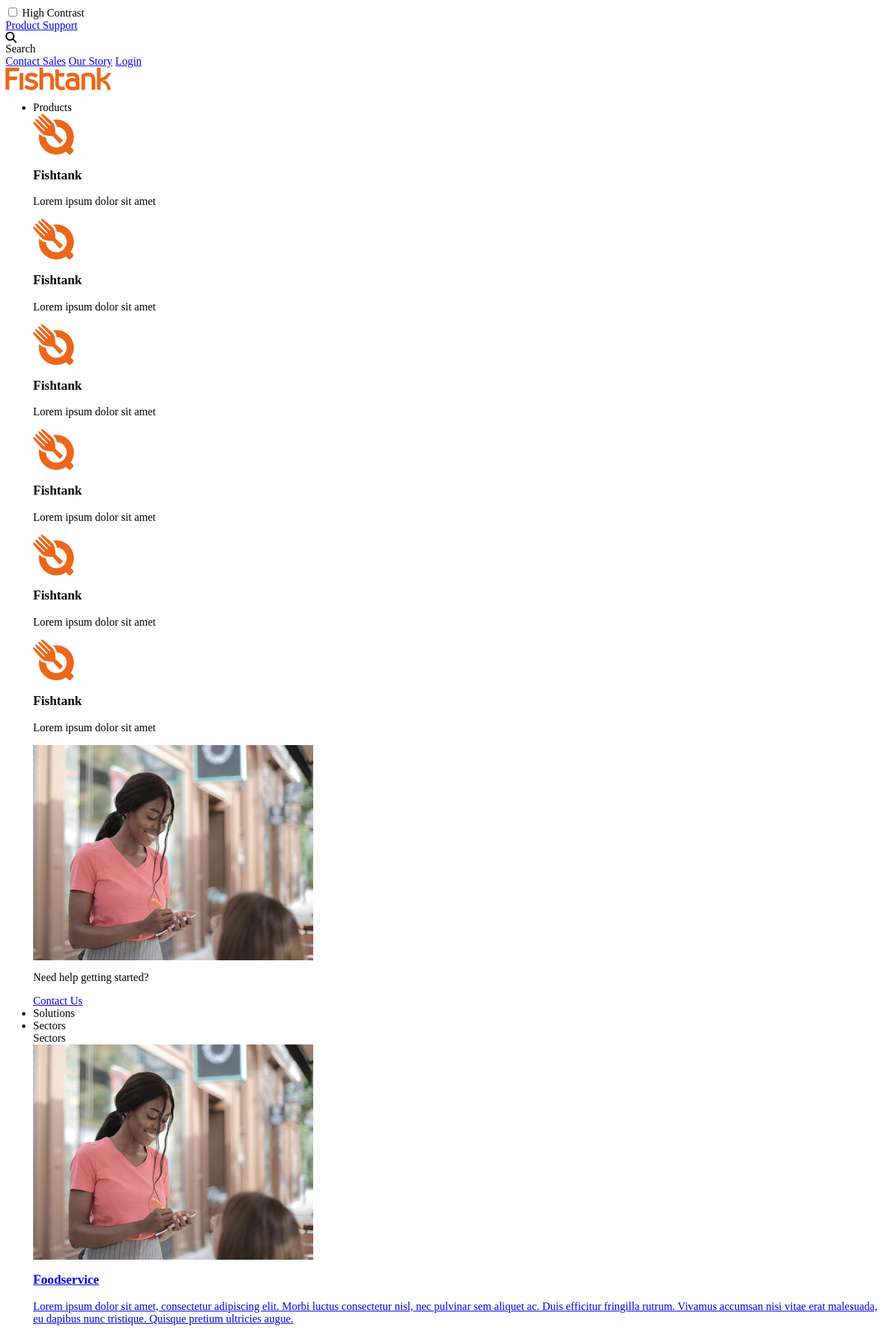
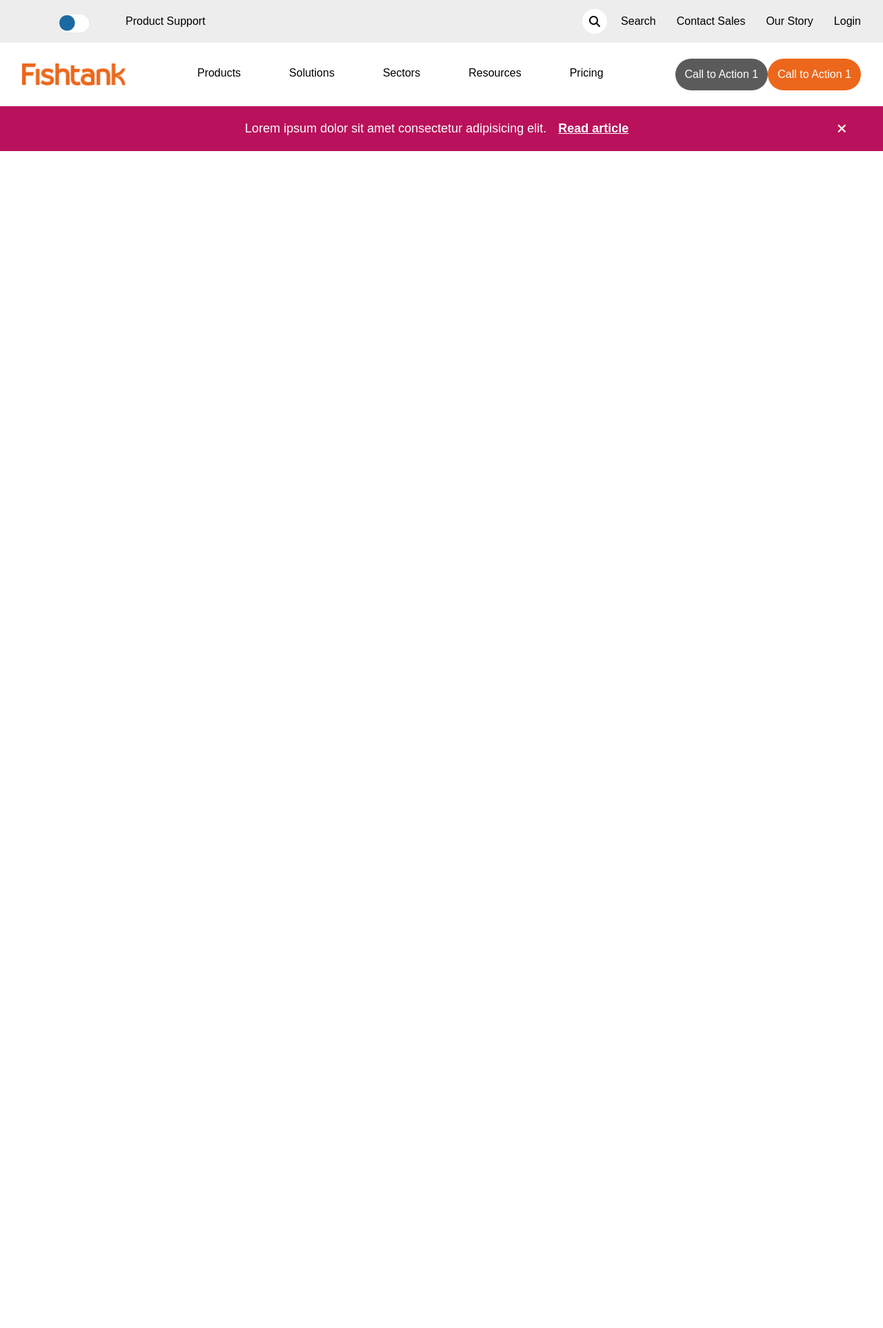
Before and after one commit to jlancaster1223/fishtank, a PHP site: page / in a window 1280 px wide. Shown: the top 1925 px of the page at 69% size. After the commit the page ends 219 px from the top, so only its background shows below. Run offline with PHP 8.4, Linux system fonts and the light colour scheme.

Commit message:
Update style.css

```diff
--- a/_assets/style.css
+++ b/_assets/style.css
@@ -1,175 +1,359 @@
-<link rel="stylesheet" href="https://cdnjs.cloudflare.com/ajax/libs/font-awesome/6.5.2/css/all.min.css" integrity="sha512-SnH5WK+bZxgPHs44uWIX+LLJAJ9/2PkPKZ5QiAj6Ta86w+fsb2TkcmfRyVX3pBnMFcV7oQPJkl9QevSCWr3W6A==" crossorigin="anonymous" referrerpolicy="no-referrer" />
-<link rel="stylesheet" href="/_assets/style.css" />
-<nav>
-    <div class="header__topbar">
-        <div class="container">
-            <div class="header__topbar__left">
-                <div class="contrastToggle">
-                    <input type="checkbox" id="contrastToggle">
-                    <label for="contrastToggle">High Contrast</label>
-                </div>
-                <a href="#">Product Support</a>
-            </div>
-            <div class="header__topbar__right">
-                <div class="search">
-                    <i class="fa-solid fa-magnifying-glass"></i>
-                    <div>Search</div>
-                </div>
-                <a href="#">Contact Sales</a>
-                <a href="#">Our Story</a>
-                <a href="#">Login</a>
-            </div>
-        </div>
-    </div>
-    <header class="header__main">
-        <div class="container">
-        <div class="header__main__logo">
-            <img src="/_assets/logo.png" />
-        </div>
-        <nav class="header__main__menu">
-            <ul>
-                <li class="has-submenu">
-                    Products
-                    <div class="submenu submenu__style1">
-                        <div class="container">
-                            <div class="submenu__main">
-                                <div class="submenu__items">
-                                    <div class="submenu__items__single">
-                                        <img src="/_assets/icons/fork.png">
-                                        <div>
-                                            <h3>Fishtank</h3>
-                                            <p>Lorem ipsum dolor sit amet</p>
-                                        </div>
-                                    </div>
-                                    <div class="submenu__items__single">
-                                        <img src="/_assets/icons/fork.png">
-                                        <div>
-                                            <h3>Fishtank</h3>
-                                            <p>Lorem ipsum dolor sit amet</p>
-                                        </div>
-                                    </div>
-                                    <div class="submenu__items__single">
-                                        <img src="/_assets/icons/fork.png">
-                                        <div>
-                                            <h3>Fishtank</h3>
-                                            <p>Lorem ipsum dolor sit amet</p>
-                                        </div>
-                                    </div>
-                                    <div class="submenu__items__single">
-                                        <img src="/_assets/icons/fork.png">
-                                        <div>
-                                            <h3>Fishtank</h3>
-                                            <p>Lorem ipsum dolor sit amet</p>
-                                        </div>
-                                    </div>
-                                    <div class="submenu__items__single">
-                                        <img src="/_assets/icons/fork.png">
-                                        <div>
-                                            <h3>Fishtank</h3>
-                                            <p>Lorem ipsum dolor sit amet</p>
-                                        </div>
-                                    </div>
-                                    <div class="submenu__items__single">
-                                        <img src="/_assets/icons/fork.png">
-                                        <div>
-                                            <h3>Fishtank</h3>
-                                            <p>Lorem ipsum dolor sit amet</p>
-                                        </div>
-                                    </div>
-                                </div>
-                                <div class="submenu__standoutimage">
-                                    <img src="/_assets/pexels-andrea-piacquadio-3801701.jpg">
-                                </div>
-                            </div>
-                        </div>
-                        <div class="submenu__footer">
-                            <div class="container">
-                                <p>Need help getting started?</p>
-                                <a href="#" class="button button-outline">Contact Us</a>
-                            </div>
-                        </div>
-                    </div>
-                </li>
-                <li>Solutions</li>
-                <li class="has-submenu">
-                    Sectors
-                    <div class="submenu submenu__style2">
-                        <div class="container">
-                            <div class="submenu__sectors">
-                                <div class="submenu__style2__heading">Sectors</div>
-                                <div class="submenu__sectors__wrapper">
-                                    <a href="#" class="submenu__sectors__single">
-                                        <div class="submenu__sectors__single__image">
-                                            <img src="/_assets/pexels-andrea-piacquadio-3801701.jpg">
-                                        </div>
-                                        <h3>Foodservice</h3>
-                                        <p>Lorem ipsum dolor sit amet, consectetur adipiscing elit. Morbi luctus consectetur nisl, nec pulvinar sem aliquet ac. Duis efficitur fringilla rutrum. Vivamus accumsan nisi vitae erat malesuada, eu dapibus nunc tristique. Quisque pretium ultricies augue.</p>
-                                    </a>
-                                    <a href="#" class="submenu__sectors__single">
-                                        <div class="submenu__sectors__single__image">
-                                            <img src="/_assets/pexels-andrea-piacquadio-3801701.jpg">
-                                        </div>
-                                        <h3>Foodservice</h3>
-                                        <p>Lorem ipsum dolor sit amet, consectetur adipiscing elit. Morbi luctus consectetur nisl, nec pulvinar sem aliquet ac. Duis efficitur fringilla rutrum. Vivamus accumsan nisi vitae erat malesuada, eu dapibus nunc tristique. Quisque pretium ultricies augue.</p>
-                                    </a>
-                                    <a href="#" class="submenu__sectors__single">
-                                        <div class="submenu__sectors__single__image">
-                                            <img src="/_assets/pexels-andrea-piacquadio-3801701.jpg">
-                                        </div>
-                                        <h3>Foodservice</h3>
-                                        <p>Lorem ipsum dolor sit amet, consectetur adipiscing elit. Morbi luctus consectetur nisl, nec pulvinar sem aliquet ac. Duis efficitur fringilla rutrum. Vivamus accumsan nisi vitae erat malesuada, eu dapibus nunc tristique. Quisque pretium ultricies augue.</p>
-                                    </a>
-                                    <a href="#" class="submenu__sectors__single">
-                                        <div class="submenu__sectors__single__image">
-                                            <img src="/_assets/pexels-andrea-piacquadio-3801701.jpg">
-                                        </div>
-                                        <h3>Foodservice</h3>
-                                        <p>Lorem ipsum dolor sit amet, consectetur adipiscing elit. Morbi luctus consectetur nisl, nec pulvinar sem aliquet ac. Duis efficitur fringilla rutrum. Vivamus accumsan nisi vitae erat malesuada, eu dapibus nunc tristique. Quisque pretium ultricies augue.</p>
-                                    </a>
-                                </div>
-                            </div>
-                            <div class="submenu__links">
-                                <div class="submenu__style2__heading">By role</div>
+:root {
+        --nutritics-plum: #B9115B;
+        --nutritics-orange: #EC671B;
+        --nutritics-blue: #1A6AA1;
+        --off-white: #FDF4EB;
+    }
+    * {
+        box-sizing: border-box;
+        font-family: sans-serif;
+    }
+    body {
+        margin: 0;
+    }
+    p {
+        margin: 0;
+    }
+    .container {
+        max-width: 1570px;
+        width: 95%;
+        margin: auto;
+    }
 
-                                <ul>
-                                    <li>
-                                        <a href="#">Product Manager</a>
-                                    </li>
-                                    <li>
-                                        <a href="#">Head Chef</a>
-                                    </li>
-                                    <li>
-                                        <a href="#">Head of Operations</a>
-                                    </li>
-                                </ul>
-                            </div>
-                        </div>
-                    </div>
-                </li>
-                <li>Resources</li>
-                <li>Pricing</li>
-            </ul>
-        </nav>
-        <div class="header__main__actions">
-            <a href="#" class="button button-primary">Call to Action 1</a>
-            <a href="#" class="button button-secondary">Call to Action 1</a>
-        </div>
-        </div>
-    </header>
-    <div class="header__usps">
-        <div class="container">
-            <span class="clearfix"></span>
-            <div class="header__usps__content">
-                Lorem ipsum dolor sit amet consectetur adipisicing elit.
-                <a href="#">Read article</a>
-            </div>
-            <span class="header__usps__close" onclick="closeUSPs()">
-                <i class="fa-solid fa-xmark"></i>
-            </span>
-        </div>
-    </div>
-</nav>
+    .header__topbar {
+        padding: 6px 0;
+        background: #EDEDED;
+    }
 
-<!-- Include jquery -->
-<script src="https://code.jquery.com/jquery-3.6.0.min.js"></script>
-<script src="/_assets/script.js"></script>
+    .header__main > .container {
+        display: flex;
+        flex-direction: row;
+        align-items: center;
+        justify-content: space-between;
+    }
+    .header__main__logo img {
+        width: 150px;
+    }
+
+
+    .header__main__menu > ul {
+        list-style: none;
+        padding: 0;
+        margin: 0;
+        display: flex;
+        flex-direction: row;
+        align-items: center;
+        gap: 70px;
+    }
+    .header__main__menu > ul > li {
+        padding: 35px 0;
+        border-bottom: 4px solid transparent;
+    }
+    .header__main__menu > ul > li:hover {
+        border-bottom: 4px solid #0089BF;
+    }
+
+    .header__main__actions {
+        width: fit-content;
+        display: flex;
+        flex-direction: row;
+        align-items: center;
+    }
+
+    .header__usps {
+        background: var(--nutritics-plum);
+        padding: 22px;
+
+}
+.header__usps > .container {
+    display: flex;
+    flex-direction: row;
+    align-items: center;
+    justify-content: space-between;
+}
+
+.header__usps__close i {
+    color: var(--off-white);
+    font-size:18px;
+}
+
+.header__usps__content {
+    text-align: center;
+    color: white;
+    font-size:18px;
+}
+.header__usps__content a {
+    color:white;
+    font-weight: 600;
+    margin-left: 12px;
+}
+
+span.header__usps__close {
+    width: fit-content;
+}
+
+.clearfix {
+    display: block;
+    width: auto;
+}
+
+.button {
+    padding: 14px;
+    display: block;
+    border-radius: 100px;
+    color: white;
+    text-decoration: none;
+    width: max-content;
+}
+.button.button-primary {
+    background: #5B5B5B;
+}
+.button.button-secondary {
+    background: var(--nutritics-orange);
+}
+
+.submenu {
+    position: absolute;
+    width: 100%;
+    left: 0;
+    margin-top: 39px;
+    background: white;
+}
+
+.header__main {
+    position: relative;
+}
+
+.submenu {
+    display: none;
+}
+
+.submenu__style1 .submenu__items {
+    display: flex;
+    flex-wrap: wrap;
+}
+
+.submenu__style1 .submenu__main {
+    display: flex;
+    flex-direction: row;
+    gap: 100px;
+}
+
+.submenu__style1 .submenu__items__single {
+    gap: 38px;
+    width: calc(50% - 16px);
+    display: flex;
+    flex-direction: row;
+    align-items: center;
+}
+.submenu__style1 .submenu__items__single img {
+    display: block;
+    width: 59px;
+    height: 59px;
+}
+
+.submenu__footer {
+    padding: 35px 0;
+    background: #EC671B;
+    /* display: block; */
+    width: 100%;
+}
+
+.submenu.submenu__style1 > .container {
+    flex-direction: column;
+    padding-top: 82px;
+    padding-bottom: 109px;
+}
+
+.submenu__standoutimage {
+    border-radius: 40px;
+    height: 312px;
+    width: 406px;
+}
+
+.submenu__standoutimage img {
+    object-fit: cover;
+    width: 100%;
+    height: 100%;
+}
+.submenu__footer .container {
+    display: flex;
+    flex-direction: row;
+    align-items: center;
+    color: white;
+    /* font-size: 40px; */
+    gap: 30px;
+}
+
+.submenu__footer .container p {
+    font-size: 40px;
+}
+
+.button.button-outline {
+    border: 1px solid white;
+}
+.submenu__style2 .container {
+    display: flex;
+    flex-direction: row;
+}
+
+.submenu__style2 .submenu__sectors {
+    flex: 2;
+    padding: 77px 0;
+    padding-right: 55px;
+    border-right: 1px solid black;
+    margin-right: 55px;
+}
+
+.submenu__style2 .submenu__links {
+    flex: 1;
+    padding: 77px 0;
+}
+
+.submenu__sectors__wrapper {
+    display: flex;
+    flex-direction: row;
+    gap: 32px;
+}
+
+a.submenu__sectors__single {
+    width: 25%;
+    color: #5B5B5B;
+    text-decoration: none;
+}
+
+.submenu__sectors__single__image {
+    aspect-ratio: 1;
+    border-radius: 30px;
+    overflow: hidden;
+}
+
+.submenu__sectors__single__image img {
+    object-fit: cover;
+    width: 100%;
+    height: 100%;
+}
+
+.submenu__sectors__single p {
+    /* -webkit-line-clamp: 2; */
+    display: -webkit-box;
+    -webkit-box-orient: vertical;
+    -webkit-line-clamp: 2;
+    overflow: auto;
+}
+
+.submenu__style2__heading {
+    color: var(--nutritics-blue);
+    font-weight: bold;
+    margin-bottom: 28px;
+}
+
+.submenu__style2 .submenu__links ul {
+    padding: 0;
+    margin: 0;
+    list-style: none;
+    display: flex;
+    flex-direction: column;
+    gap: 18px;
+}
+
+.submenu__style2 .submenu__links ul a {
+    color: var(--nutritics-orange);
+    text-decoration: none;
+    font-weight: bold;
+    font-size: 22px;
+}
+
+
+
+.header__topbar__left input[type="checkbox"] {
+  height: 0;
+  width: 0;
+  visibility: hidden;
+}
+
+.header__topbar__left label {
+  cursor: pointer;
+  text-indent: -9999px;
+  width: 150px;
+  height: 90px;
+  background: white;
+  display: block;
+  border-radius: 100px;
+  position: relative;
+  transform: scale(0.3);
+  -webkit-tap-highlight-color: transparent;
+  box-shadow: rgba(0, 0, 0, 0.02) 0px 1px 3px 0px,
+    rgba(27, 31, 35, 0.15) 0px 0px 0px 1px;
+  -webkit-touch-callout: none;
+  -webkit-user-select: none;
+  -khtml-user-select: none;
+  -moz-user-select: none;
+  -ms-user-select: none;
+  user-select: none;
+}
+
+.header__topbar__left label:after {
+  content: "";
+  position: absolute;
+  top: 5px;
+  left: 5px;
+  width: 75px;
+  height: 75px;
+  background: var(--nutritics-blue);
+  border-radius: 90px;
+  transition: 0.3s;
+  box-shadow: rgba(0, 0, 0, 0.02) 0px 1px 3px 0px,
+    rgba(27, 31, 35, 0.15) 0px 0px 0px 1px;
+}
+
+.header__topbar__left input:checked + label {
+  background: #666;
+}
+
+.header__topbar__left input:checked + label:after {
+  left: calc(100% - 5px);
+  transform: translateX(-100%);
+}
+.header__topbar .container {
+    display: flex;
+    flex-direction: row;
+    justify-content: space-between;
+}
+
+.header__topbar__left {
+    display: flex;
+    flex-direction: row;
+    align-items: center;
+    height: 50px;
+}
+
+.contrastToggle {
+    height: fit-content;
+    display: block;
+}
+
+.header__topbar__right {
+    display: flex;
+    flex-direction: row;
+    gap: 30px;
+    align-items: center;
+}
+
+.search {
+    display: flex;
+    flex-direction: row;
+    gap: 20px;
+    align-items: center;
+}
+
+.search i {
+    padding: 10px;
+    border-radius: 100px;
+    background: white;
+}
+
+.header__topbar a {
+    color: black;
+    text-decoration: none;
+}
```
